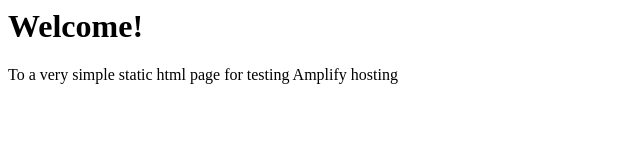
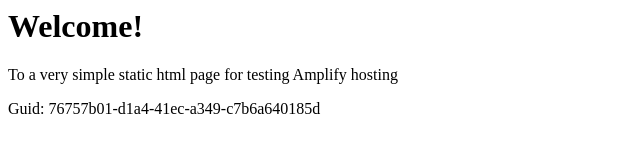
Before and after one commit to aws-aemilia-mxp/Github-PR-Commit-Integration-Test-DoNotTouch-Gith-P5X5MO5I-v1-preprod-eu-south-1, a website: page src/index.html in a window 1280 px wide. Shown: the whole page, without its empty margins (0-640 px from the left). Drawn offline with Linux system fonts and the light colour scheme.

Commit message:
commit from integ tests

```diff
--- a/src/index.html
+++ b/src/index.html
@@ -1,3 +1,5 @@
+
+
 <html lang="en">
 
 <head>
@@ -10,6 +12,6 @@
 <body>
     <h1>Welcome!</h1>
     <p>To a very simple static html page for testing Amplify hosting</p>
-</body>
+    <p>Guid: 76757b01-d1a4-41ec-a349-c7b6a640185d</p></body>
 
 </html>
```
